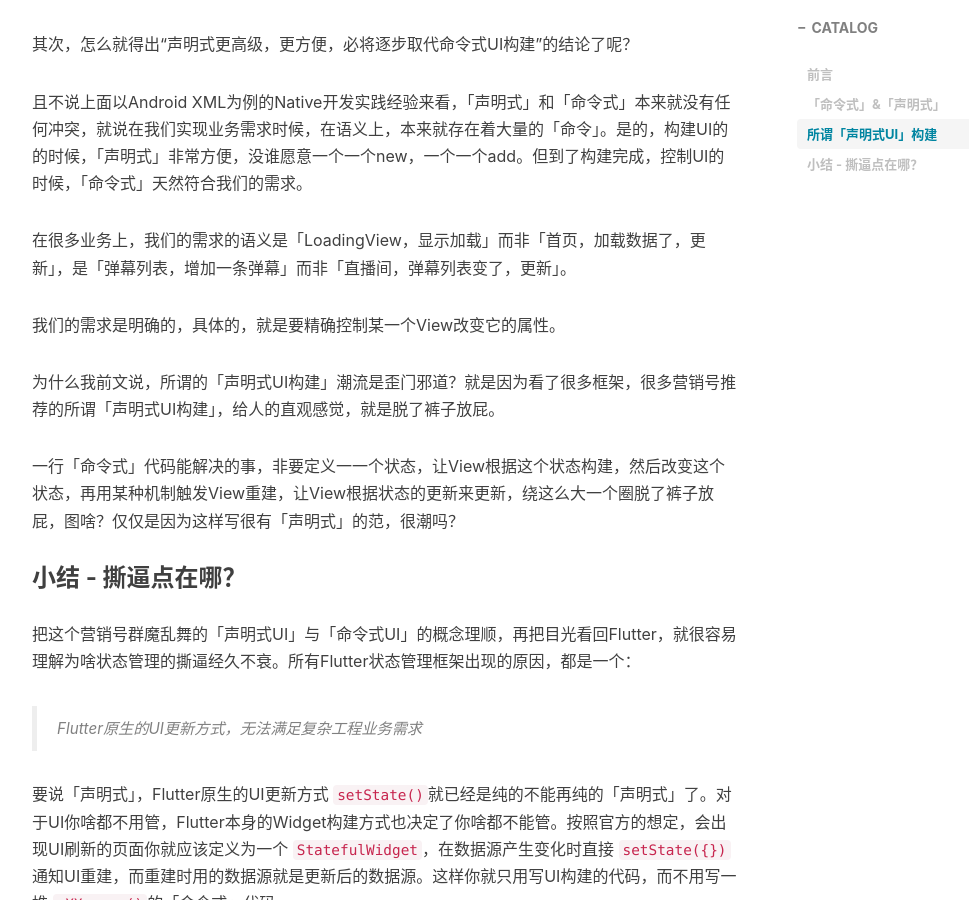
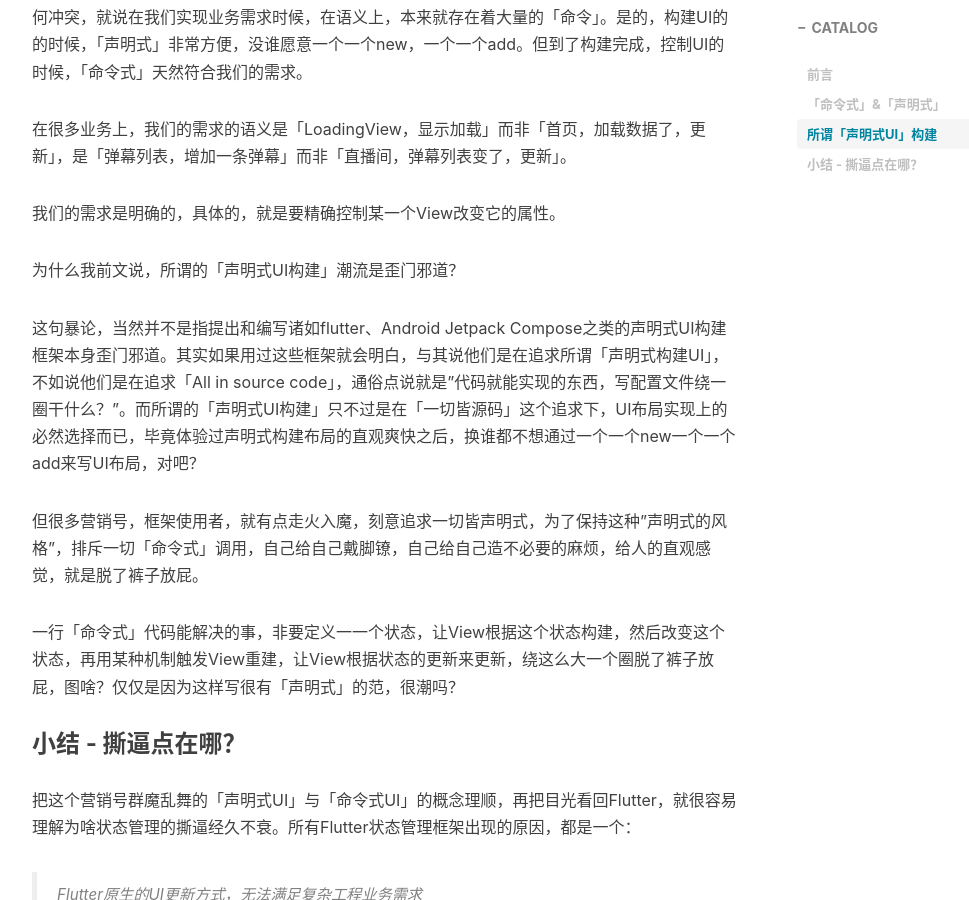
Before and after one commit to lx8421bcd/lx8421bcd.github.io, a Jekyll site: the page built from _posts/2023-12-04-GetX的非议与所谓声明式UI.md, in a window 1280 px wide and 900 px high, scrolled down 3768 px. Shown: the whole window, without its empty margins (233-1202 px from the left). Built offline with Jekyll 4.4.1, drawn with Linux system fonts in a browser that asks for light colours; nearby versions of some CDN libraries; comment, search, counter and statistics services are not loaded; some of the changed text lies outside the part shown.

Commit message:
update posts

```diff
--- a/_posts/2023-12-04-GetX的非议与所谓声明式UI.md
+++ b/_posts/2023-12-04-GetX的非议与所谓声明式UI.md
@@ -44,13 +42,13 @@ tags:
 
 而声明式编程，更加强调“你的需求”，你的代码是你需求的表达，是被机器当成一个整体来执行的，单行代码可能没有什么意义，甚至没有执行能力。从某种角度来说更像是在写“配置文件”，或者说“配置文件”就是典型的声明式编程（只不过为了简单方便不用编程语言来写）。
 
-大概理解这点，你就会发现，营销号们在不断复读的“声明式编程”更“高级”，其实是有一点道理的，从编程语言的角度来说，越是高级语言就越倾向于逻辑表达而非控制机器，忽略机器执行的细节，这就是高级语言存在的目的。
+大概理解这点，你就会发现，营销号们在不断复读的“声明式编程”更“高级”，从某种角度来说其实是有一点道理的，在编程语言领域，越是高级语言就越倾向于逻辑表达而非控制机器，忽略机器执行的细节，这就是高级语言存在的目的。
 
 但后者高级不等于前者淘汰了。很简单的一个道理，“你的需求”谁来实现呢？从底层的机器码，到汇编，再到C语言等高级语言，再到抽象程度更高更高级的脚本语言，表达“你的需求”的代码的实现细节，并不是像神灯实现你愿望一样虚空变出来的，而是被这些语言给“封装”，包办了。那是怎么给你包办的？编译成低级的，你不好看懂但机器好看懂的「命令式」的语言。
 
 另一方面，在高级语言编写业务的过程中，所谓「声明式」与「命令式」的界限其实是很模糊的。大部分时候，你以为的「命令」其实也是一种包含了无数指令的「声明」。《深入理解计算机系统》第一章就用了大量的篇幅给你讲解了你在C语言中一个简单的“printf()”背后经历了多少步骤与指令，才将一个简单的“Hello World”字符串输出到屏幕上。这个时候问题就来了，“``printf("Hello World");``”这简简单单的一行代码，到底是在给机器「下命令」「输出“Hello World”」呢？还是给机器「描述需求」「我要在Console上显示“Hello World”」呢？
 
-简而言之一句话，所谓「声明式」与「命令式」编程，前者是后者的抽象，前者由后者实现，各有各的适用场景，并不存在谁替代谁。
+简而言之一句话，所谓「声明式」与「命令式」编程，前者是后者的抽象，后者实现前者的需求，各有各的适用场景，并不存在谁替代谁。
 
 ### 所谓「声明式UI」构建
 
@@ -105,7 +103,11 @@ Widget build(BuildContext context) {
 
 我们的需求是明确的，具体的，就是要精确控制某一个View改变它的属性。
 
-为什么我前文说，所谓的「声明式UI构建」潮流是歪门邪道？就是因为看了很多框架，很多营销号推荐的所谓「声明式UI构建」，给人的直观感觉，就是脱了裤子放屁。
+为什么我前文说，所谓的「声明式UI构建」潮流是歪门邪道？
+
+这句暴论，当然并不是指提出和编写诸如flutter、Android Jetpack Compose之类的声明式UI构建框架本身歪门邪道。其实如果用过这些框架就会明白，与其说他们是在追求所谓「声明式构建UI」，不如说他们是在追求「All in source code」，通俗点说就是"代码就能实现的东西，写配置文件绕一圈干什么？"。而所谓的「声明式UI构建」只不过是在「一切皆源码」这个追求下，UI布局实现上的必然选择而已，毕竟体验过声明式构建布局的直观爽快之后，换谁都不想通过一个一个new一个一个add来写UI布局，对吧？
+
+但很多营销号，框架使用者，就有点走火入魔，刻意追求一切皆声明式，为了保持这种"声明式的风格"，排斥一切「命令式」调用，自己给自己戴脚镣，自己给自己造不必要的麻烦，给人的直观感觉，就是脱了裤子放屁。
 
 一行「命令式」代码能解决的事，非要定义一一个状态，让View根据这个状态构建，然后改变这个状态，再用某种机制触发View重建，让View根据状态的更新来更新，绕这么大一个圈脱了裤子放屁，图啥？仅仅是因为这样写很有「声明式」的范，很潮吗？
 
```
Also changed, not shown: other parts of _posts/2023-12-04-GetX的非议与所谓声明式UI.md (+0 -2 lines).
